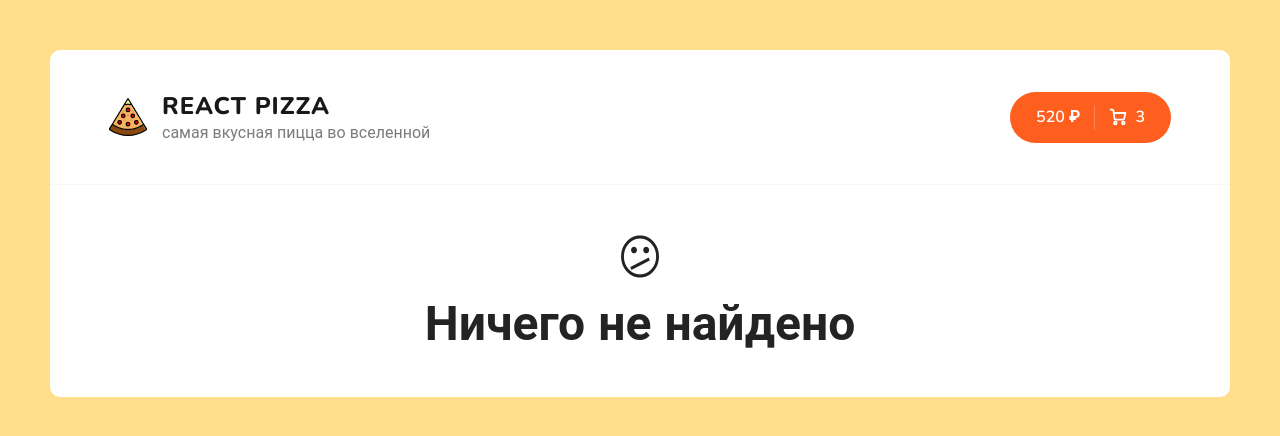
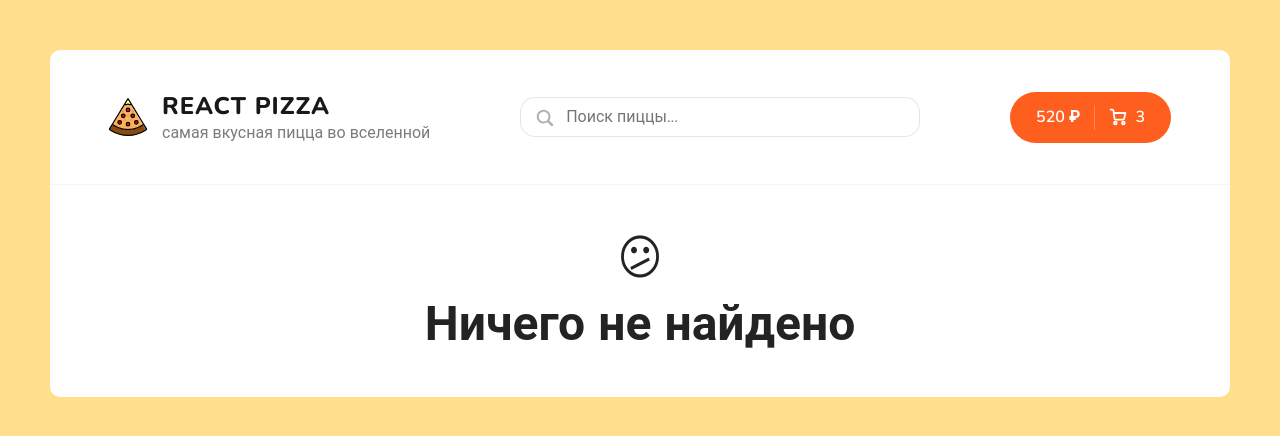
Before and after one commit to Den107/react-pizza, a React (Create React App) app: page /pizza/1 in a window 1280 px wide. Shown: the top 436 px of the page. Built offline with nearby package versions, Linux system fonts and the light colour scheme.

Commit message:
сделал поиск на фронте и через запрос к бэку, сделал пагинацию

```diff
--- a/package.json
+++ b/package.json
@@ -9,6 +9,7 @@
     "react": "^18.2.0",
     "react-content-loader": "^6.2.0",
     "react-dom": "^18.2.0",
+    "react-paginate": "^8.1.3",
     "react-router-dom": "^6.3.0",
     "react-scripts": "5.0.1",
     "sass": "^1.54.4",
--- a/src/App.js
+++ b/src/App.js
@@ -2,17 +2,20 @@
 import Header from './components/Header';
 import Home from './pages/Home';
 import NotFound from './pages/NotFound';
+import Cart from './pages/Cart';
 
 import { Routes, Route } from 'react-router-dom';
-import Cart from './pages/Cart';
+import { useState } from 'react';
 
 function App() {
+  const [searchValue, setSearchValue] = useState('');
+
   return (
     <div className="wrapper">
-      <Header />
+      <Header searchValue={searchValue} setSearchValue={setSearchValue} />
       <div className="content">
         <Routes>
-          <Route path={'/'} element={<Home />} />
+          <Route path={'/'} element={<Home searchValue={searchValue} />} />
           <Route path={'/cart'} element={<Cart />} />
           <Route path={'*'} element={<NotFound />} />
         </Routes>
--- a/src/components/Header.jsx
+++ b/src/components/Header.jsx
@@ -1,8 +1,9 @@
 import React from 'react';
 import logo from '../assets/img/pizza-logo.svg';
 import { Link } from 'react-router-dom';
+import Search from './Search';
 
-const Header = () => {
+const Header = ({ searchValue, setSearchValue }) => {
   return (
     <div className="header">
       <div className="container">
@@ -15,6 +16,7 @@
             </div>
           </div>
         </Link>
+        <Search searchValue={searchValue} setSearchValue={setSearchValue} />
         <div className="header__cart">
           <Link to="/cart" className="button button--cart">
             <span>520 ₽</span>
--- /dev/null
+++ b/src/components/Pagination/Pagination.module.scss
@@ -0,0 +1,33 @@
+.root {
+  li {
+    display: inline-block;
+
+    a {
+      text-align: center;
+      line-height: 25px;
+      width: 45px;
+      height: 45px;
+      padding: 10px;
+      border: 1px solid #fe5f1e;
+      border-radius: 30px;
+      margin-right: 10px;
+      font-weight: 800;
+      cursor: pointer;
+      display: inline-block;
+      color: #fe5f1e;
+
+      &:hover {
+        background-color: #fe5f1e;
+        color: white;
+      }
+    }
+  }
+  :global{
+    .selected{
+      a{
+        background-color: #fe5f1e;
+        color: white;
+      }
+    }
+  }
+}
--- /dev/null
+++ b/src/components/Pagination/index.jsx
@@ -0,0 +1,21 @@
+import React from 'react';
+import ReactPaginate from 'react-paginate';
+
+import styles from './Pagination.module.scss';
+
+const Pagination = ({ onChangePage }) => {
+  return (
+    <ReactPaginate
+      className={styles.root}
+      breakLabel="..."
+      nextLabel=">"
+      onPageChange={(e) => onChangePage(e.selected + 1)}
+      pageRangeDisplayed={4}
+      pageCount={3}
+      previousLabel="<"
+      renderOnZeroPageCount={null}
+    />
+  );
+};
+
+export default Pagination;
--- /dev/null
+++ b/src/components/Search/Search.module.scss
@@ -0,0 +1,36 @@
+.input {
+  border: 1px solid rgba(0, 0, 0, .1);
+  padding: 8px 45px;
+  width: 400px;
+  border-radius: 15px;
+  font-size: 16px;
+  &:focus{
+    border: 1px solid rgba(0, 0, 0, .2);
+  }
+}
+
+.root {
+  position: relative;
+
+}
+
+.icon {
+  position: absolute;
+  left: 14px;
+  top: 10px;
+  width: 22px;
+  height: 22px;
+  opacity: .3;
+}
+.close{
+  position: absolute;
+  right: 14px;
+  top: 10px;
+  width: 22px;
+  height: 22px;
+  opacity: .3;
+  cursor: pointer;
+  &:hover{
+    opacity: .5;
+  }
+}
--- /dev/null
+++ b/src/components/Search/index.jsx
@@ -0,0 +1,42 @@
+import React from 'react';
+import styles from './Search.module.scss';
+
+const Search = ({ searchValue, setSearchValue }) => {
+  return (
+    <div className={styles.root}>
+      <svg
+        className={styles.icon}
+        enableBackground="new 0 0 32 32"
+        id="Glyph"
+        version="1.1"
+        viewBox="0 0 32 32"
+        xmlns="http://www.w3.org/2000/svg">
+        <path
+          d="M27.414,24.586l-5.077-5.077C23.386,17.928,24,16.035,24,14c0-5.514-4.486-10-10-10S4,8.486,4,14  s4.486,10,10,10c2.035,0,3.928-0.614,5.509-1.663l5.077,5.077c0.78,0.781,2.048,0.781,2.828,0  C28.195,26.633,28.195,25.367,27.414,24.586z M7,14c0-3.86,3.14-7,7-7s7,3.14,7,7s-3.14,7-7,7S7,17.86,7,14z"
+          id="XMLID_223_"
+        />
+      </svg>
+      <input
+        value={searchValue}
+        onChange={(e) => setSearchValue(e.target.value)}
+        className={styles.input}
+        placeholder={'Поиск пиццы...'}
+      />
+      {searchValue && (
+        <svg
+          onClick={() => setSearchValue('')}
+          className={styles.close}
+          height="512px"
+          id="Layer_1"
+          version="1.1"
+          viewBox="0 0 512 512"
+          width="512px"
+          xmlns="http://www.w3.org/2000/svg">
+          <path d="M437.5,386.6L306.9,256l130.6-130.6c14.1-14.1,14.1-36.8,0-50.9c-14.1-14.1-36.8-14.1-50.9,0L256,205.1L125.4,74.5  c-14.1-14.1-36.8-14.1-50.9,0c-14.1,14.1-14.1,36.8,0,50.9L205.1,256L74.5,386.6c-14.1,14.1-14.1,36.8,0,50.9  c14.1,14.1,36.8,14.1,50.9,0L256,306.9l130.6,130.6c14.1,14.1,36.8,14.1,50.9,0C451.5,423.4,451.5,400.6,437.5,386.6z" />
+        </svg>
+      )}
+    </div>
+  );
+};
+
+export default Search;
--- a/src/pages/Home.jsx
+++ b/src/pages/Home.jsx
@@ -1,14 +1,16 @@
-import React from 'react';
+import React, { useEffect, useState } from 'react';
+
 import Categories from '../components/Categories';
 import Sort from '../components/Sort';
 import Skeleton from '../components/PizzaBlock/Skeleton';
 import PizzaBlock from '../components/PizzaBlock';
-import { useEffect, useState } from 'react';
+import Pagination from '../components/Pagination';
 
-const Home = () => {
+const Home = ({ searchValue }) => {
   const [items, setItems] = useState([]);
   const [isLoading, setIsLoading] = useState(true);
   const [categoryId, setCategoryId] = useState(0);
+  const [currentPage, setCurrentPage] = useState(1);
   const [sortType, setSortType] = useState({
     name: 'популярности',
     sortProperty: 'rating',
@@ -16,11 +18,15 @@
 
   useEffect(() => {
     setIsLoading(true);
+
     const order = sortType.sortProperty.includes('-') ? 'asc' : 'desc';
     const sortBy = sortType.sortProperty.replace('-', '');
-    const category = categoryId > 0 ? `category=${categoryId}` : '';
+
+    const category = categoryId > 0 ? `&category=${categoryId}` : '';
+    const search = searchValue ? `&search=${searchValue}` : '';
+
     fetch(
-      `https://62ff94ea9350a1e548e1fe37.mockapi.io/items?${category}&sortBy=${sortBy}&order=${order}`,
+      `https://62ff94ea9350a1e548e1fe37.mockapi.io/items?page=${currentPage}&limit=4${category}&sortBy=${sortBy}&order=${order}${search}`,
     )
       .then((res) => res.json())
       .then((arr) => {
@@ -29,7 +35,12 @@
       })
       .catch((err) => console.warn(err));
     window.scrollTo(0, 0);
-  }, [categoryId, sortType]);
+  }, [categoryId, sortType, searchValue, currentPage]);
+
+  const pizzas = items
+    // .filter((obj) => obj.title.toLowerCase().includes(searchValue.toLowerCase()))
+    .map((pizza) => <PizzaBlock key={pizza.id} {...pizza} />);
+  const skeletons = [...new Array(6)].map((_, i) => <Skeleton key={i} />);
 
   return (
     <div className={'container'}>
@@ -38,11 +49,8 @@
         <Sort value={sortType} onChangeSort={(id) => setSortType(id)} />
       </div>
       <h2 className="content__title">Все пиццы</h2>
-      <div className="content__items">
-        {isLoading
-          ? [...new Array(6)].map((_, i) => <Skeleton key={i} />)
-          : items.map((pizza) => <PizzaBlock key={pizza.id} {...pizza} />)}
-      </div>
+      <div className="content__items">{isLoading ? skeletons : pizzas}</div>
+      <Pagination onChangePage={(number) => setCurrentPage(number)} />
     </div>
   );
 };
```
Also changed, not shown: 1 other file (tests, documents, lock files or other folders).
